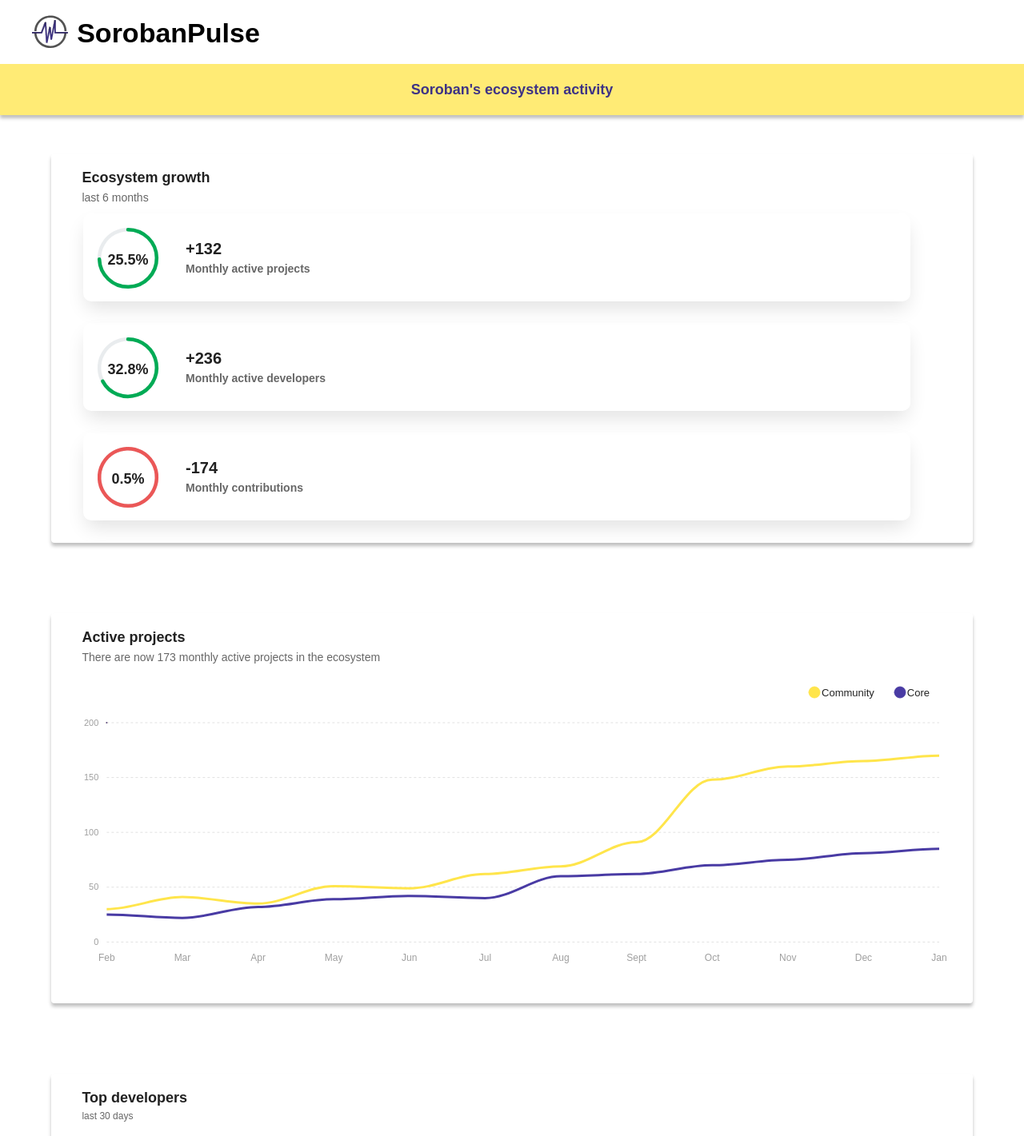
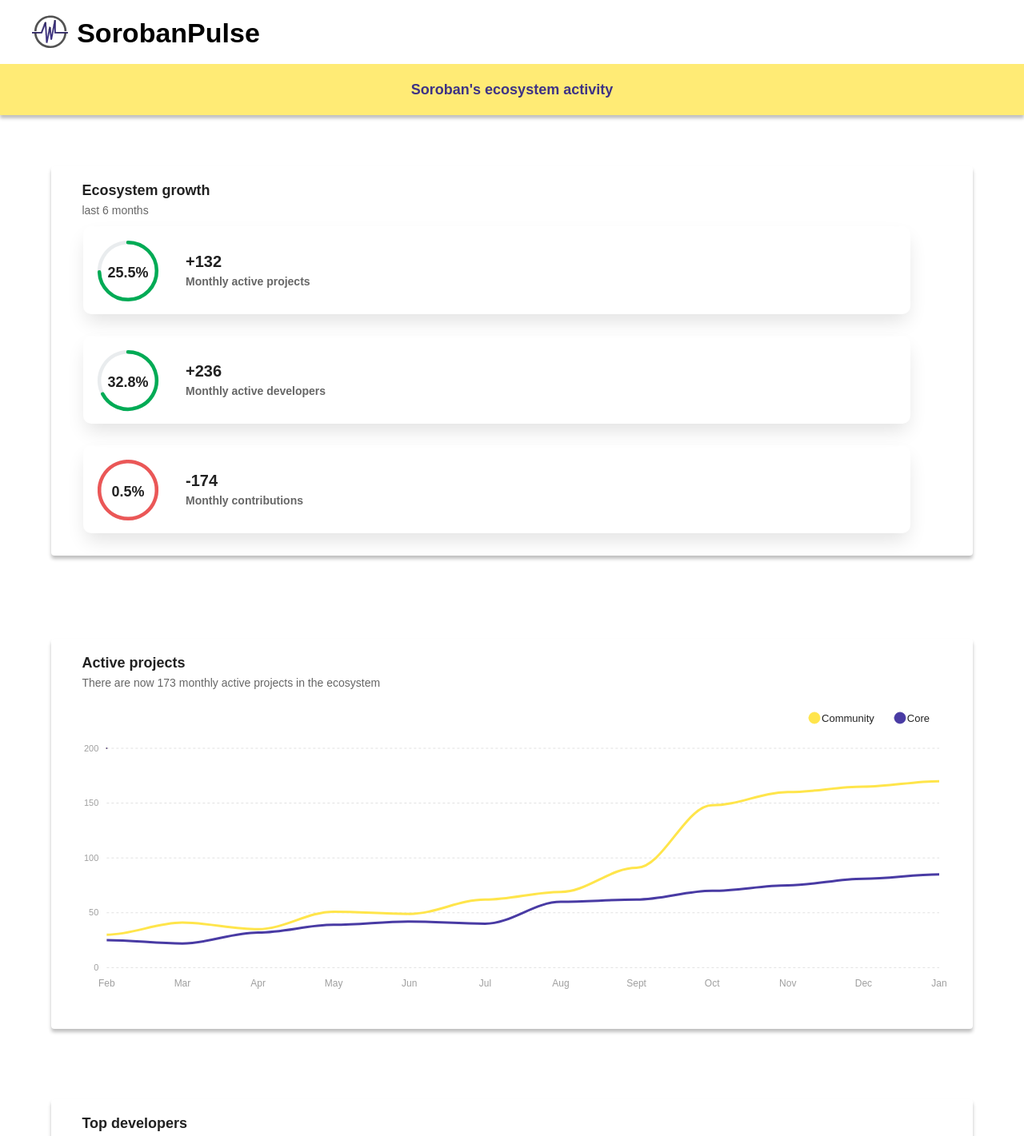
Before and after one commit to CrossChainLabs-Stellar/sorobanpulse-webapp, a React (Create React App) app: page / in a window 1280 px wide. Shown: the top 1421 px of the page at 80% size. Built offline with nearby package versions, Linux system fonts and the light colour scheme.

Commit message:
even more spacing changes (not sure if good)

```diff
--- a/src/components/sections/ActiveProjects.js
+++ b/src/components/sections/ActiveProjects.js
@@ -27,7 +27,7 @@
     return (
         <Card
             sx={{
-                marginTop: '3rem',
+                marginTop: '4rem',
                 boxShadow: '0px 4px 4px 0px #00000040'
             }}
         >
--- a/src/components/sections/Contributions.js
+++ b/src/components/sections/Contributions.js
@@ -27,7 +27,7 @@
     return (
         <Card
             sx={{
-                marginTop: '3rem',
+                marginTop: '4rem',
                 boxShadow: '0px 4px 4px 0px #00000040',
             }}
         >
--- a/src/components/sections/Developers.js
+++ b/src/components/sections/Developers.js
@@ -78,7 +78,7 @@
     return (
         <Card
             sx={{
-                marginTop: '3rem',
+                marginTop: '4rem',
                 boxShadow: '0px 4px 4px 0px #00000040',
             }}
         >
--- a/src/components/sections/EcosystemGrowth.js
+++ b/src/components/sections/EcosystemGrowth.js
@@ -9,7 +9,7 @@
     return (
         <Card
             sx={{
-                marginTop: '3rem',
+                marginTop: '4rem',
                 boxShadow: '0px 4px 4px 0px #00000040',
             }}
         >
--- a/src/index.css
+++ b/src/index.css
@@ -30,7 +30,7 @@
   margin-right: auto;
   margin-left: auto;
   /* margin: 25px; */
-  margin-top: 10px;
+  margin-top: 60px;
   /* padding-right: 35px; */
   /* padding-left: 35px; */
   box-shadow: 0px 4px 4px 0px #00000026;
```
